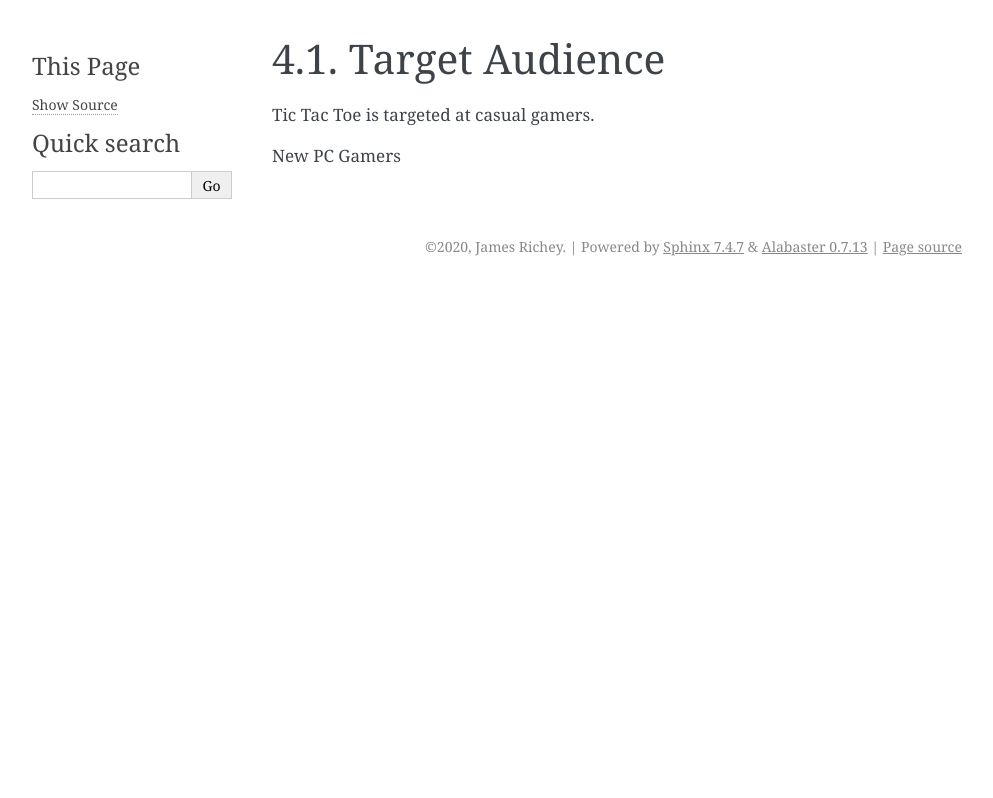
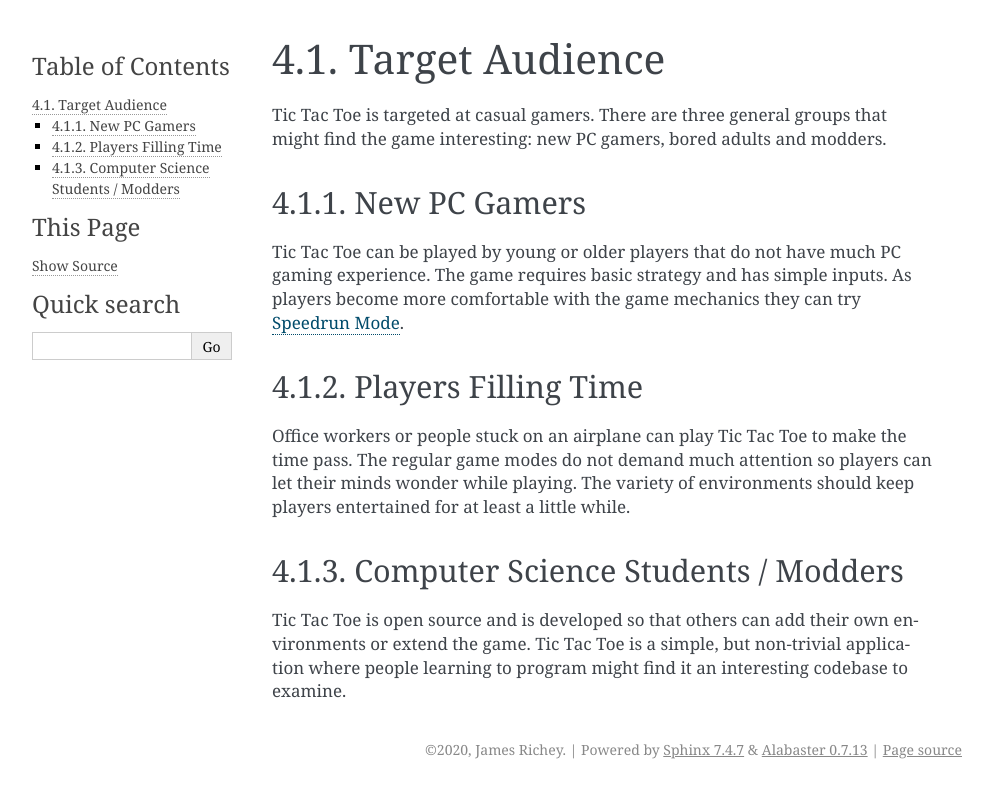
Before and after one commit to fossxo/fossxo-gdd, a Sphinx documentation site: the page built from source/misc/audience.rst, in a window 1280 px wide. Shown: the top 798 px of the page, without its empty margins (148-1141 px from the left). Built offline with Sphinx 7.4.7, drawn with Linux system fonts in a browser that asks for light colours; pages that are not in the unit, such as notebooks, are missing from menus.

Commit message:
Add target audience section
The target audience section describes the different types of players
for which the game is intended.

```diff
--- a/source/gameplay.rst
+++ b/source/gameplay.rst
@@ -72,6 +72,8 @@ In two player mode two players take turns placing their marks according to the
 rules described above.
 
 
+.. _ref-gameplay-speed-run-mode:
+
 =============
 Speedrun Mode
 =============
--- a/source/misc/audience.rst
+++ b/source/misc/audience.rst
@@ -1,16 +1,29 @@
 ###############
 Target Audience
 ###############
+Tic Tac Toe is targeted at casual gamers. There are three general groups that
+might find the game interesting: new PC gamers, bored adults and modders.
 
-Tic Tac Toe is targeted at casual gamers.
+=============
+New PC Gamers
+=============
+Tic Tac Toe can be played by young or older players that do not have much PC
+gaming experience. The game requires basic strategy and has simple inputs. As
+players become more comfortable with the game mechanics they can try
+:ref:`ref-gameplay-speed-run-mode`.
 
-New PC Gamers
+====================
+Players Filling Time
+====================
+Office workers or people stuck on an airplane can play Tic Tac Toe to make
+the time pass. The regular game modes do not demand much attention so players
+can let their minds wonder while playing. The variety of environments should
+keep players entertained for at least a little while.
 
-
-
-
-
-..  TODO:
-    - Mostly for Casual players of all ages who want quick games.
-    - Non serious
-    - People looking for a more of a challenge have speed mode
+===================================
+Computer Science Students / Modders
+===================================
+Tic Tac Toe is open source and is developed so that others can add their own
+environments or extend the game. Tic Tac Toe is a simple, but non-trivial
+application where people learning to program might find it an interesting
+codebase to examine.
--- a/source/misc/index.rst
+++ b/source/misc/index.rst
@@ -10,8 +10,7 @@ Additional Considerations
         * Rust / Piston / Open TTT Lib
       * Internationalization and Localization support?
 
-
-The overview chapter provides a high level summary of the game.
+This chapter contains additional information about Tic Tac Toe.
 
 ..  toctree::
     :maxdepth: 1
--- a/source/misc/platforms.rst
+++ b/source/misc/platforms.rst
@@ -7,7 +7,7 @@ video card or fast processor. :numref:`table-min-system-requirements` lists
 the minimum system requirements.
 
 ..  _table-min-system-requirements:
-.. table:: Tic Tac Toe minimum system requirements
+..  table:: Tic Tac Toe minimum system requirements
 
     ==================  ===================================
     OS                  Windows 10, Linux [#linux]_, macOS
@@ -15,6 +15,7 @@ the minimum system requirements.
     RAM                 4GB
     Disk                500 MB available space
     Graphics            OpenGL compatible graphics adapter
+    Display             800 x 600 pixel display or larger
     ==================  ===================================
 
 
```
Also changed, not shown: source/technical-design.rst (+11 -0 lines).
